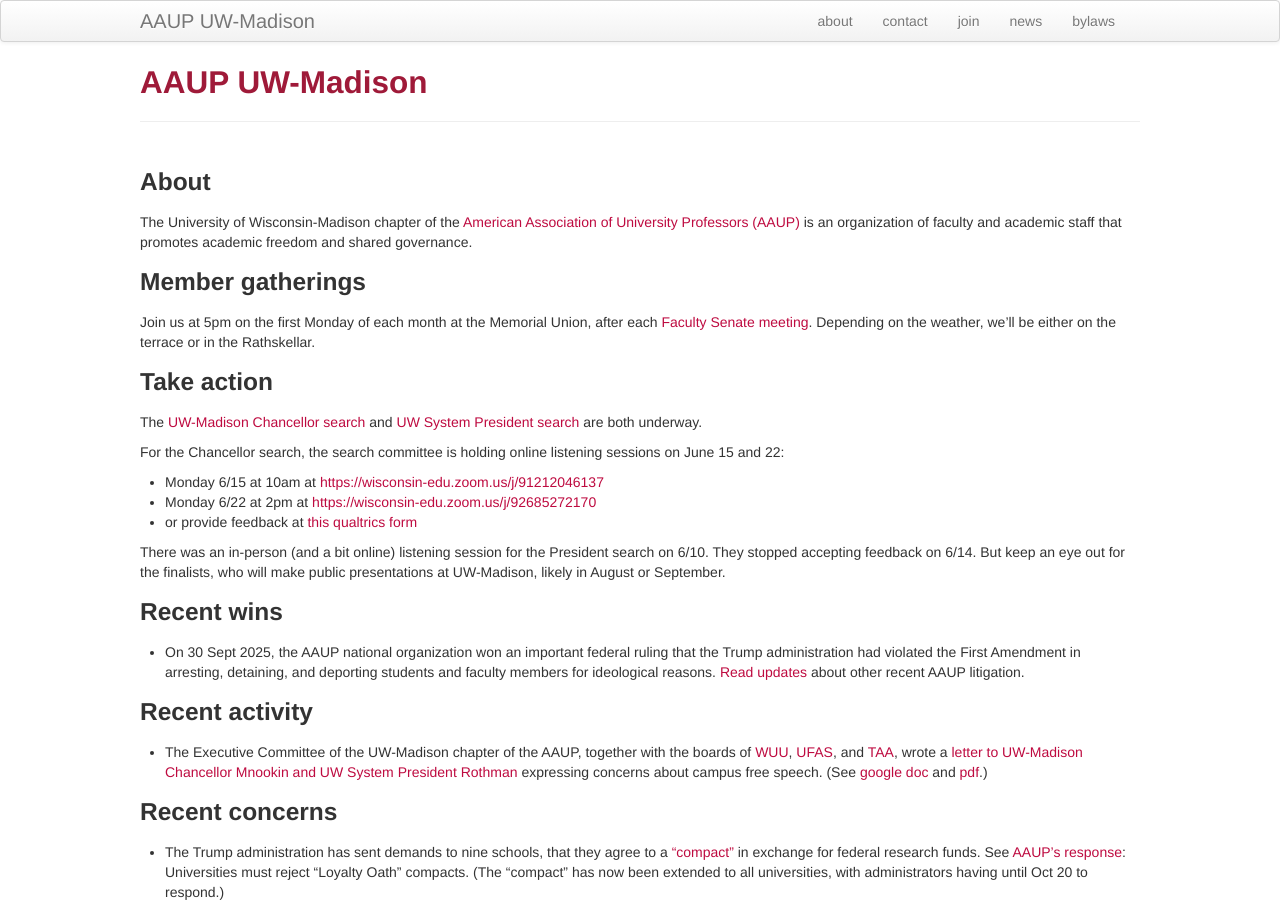
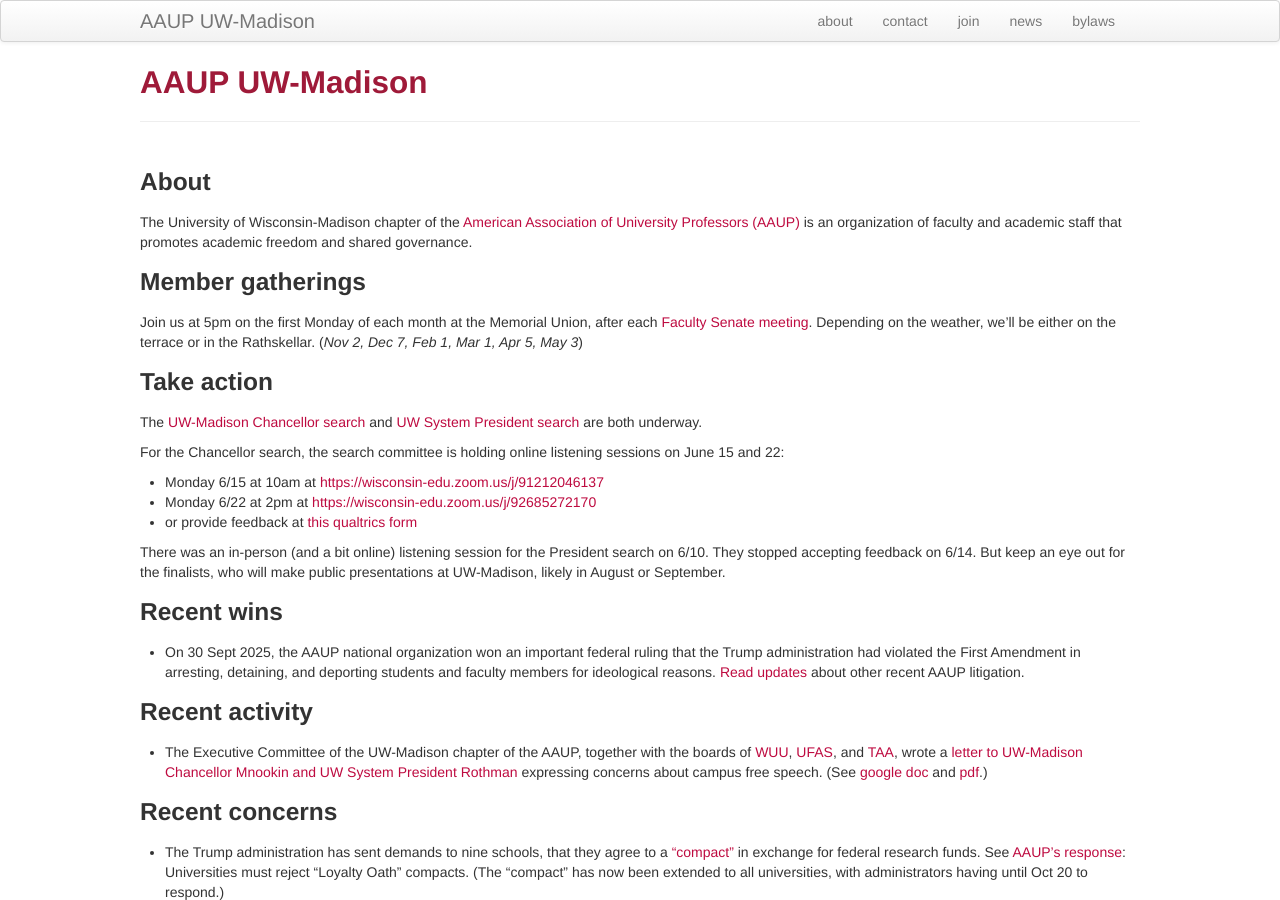
Before and after one commit to aaupmadison/aaupmadison.github.io, a Jekyll site: the page built from index.md, in a window 1280 px wide and 900 px high. Built offline with Jekyll 4.4.1, drawn with Linux system fonts in a browser that asks for light colours.

Commit message:
index.md: add dates of faculty senate meetings

```diff
--- a/index.md
+++ b/index.md
@@ -15,7 +15,7 @@ academic staff that promotes academic freedom and shared governance.
 Join us at 5pm on the first Monday of each month at the Memorial Union, after each
 [Faculty Senate meeting](https://kb.wisc.edu/sof/page.php?id=92716).
 Depending on the weather, we'll be either on the terrace or in the
-Rathskellar.
+Rathskellar. (_Nov 2, Dec 7, Feb 1, Mar 1, Apr 5, May 3_)
 
 
 ### Take action
```
